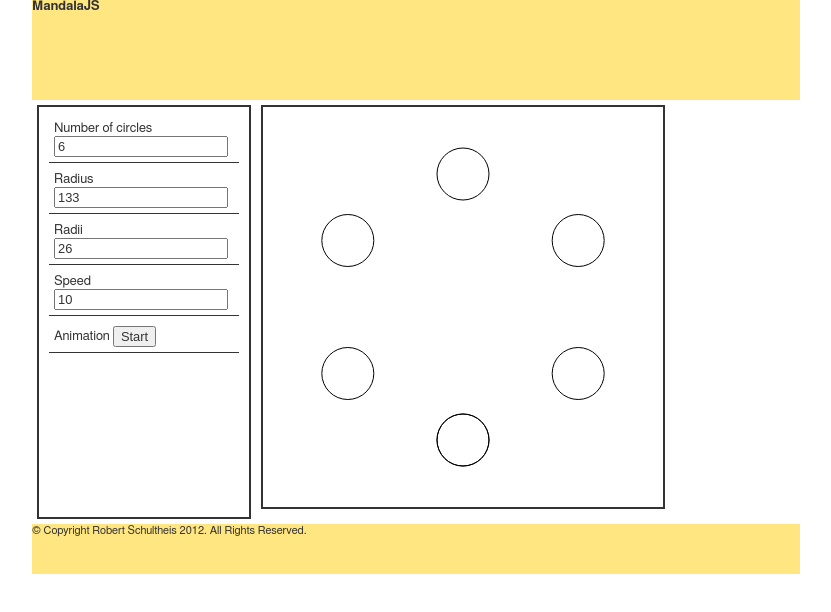
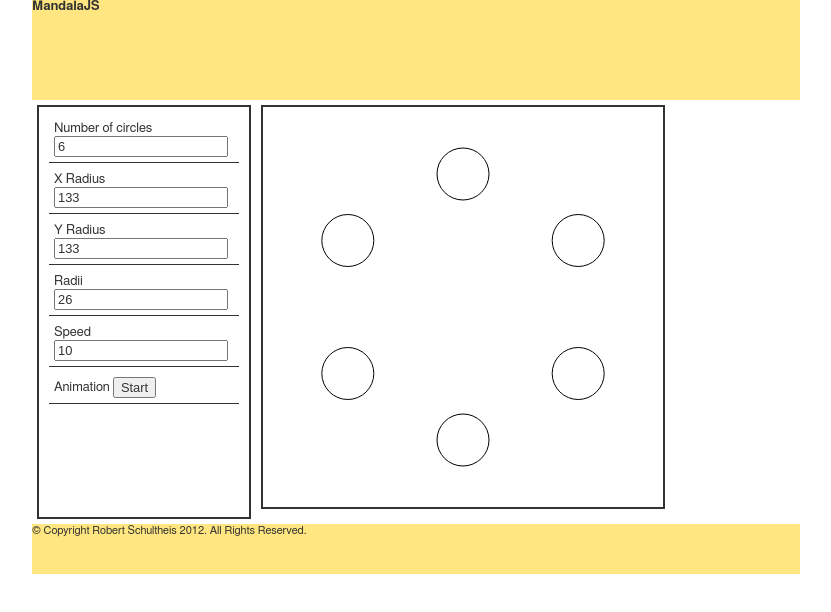
Before and after one commit to rschultheis/mandalajs, a plain HTML site: page index.html in a window 1280 px wide. Shown: the whole page, without its empty margins (224-1055 px from the left). Drawn offline with Linux system fonts and the light colour scheme.

Commit message:
more controls, more coolness

```diff
--- a/_/js/mandala.js
+++ b/_/js/mandala.js
@@ -8,7 +8,8 @@
       var _this = this;
       this.mandala = mandala;
       this.num_circles = 6;
-      this.radius = Math.floor(this.mandala.avg / 3);
+      this.x_radius = Math.floor(this.mandala.avg / 3);
+      this.y_radius = Math.floor(this.mandala.avg / 3);
       this.radii = Math.floor(this.mandala.avg / 15);
       this.circle_jerker = $('#num_circles');
       this.circle_jerker.attr('value', this.num_circles);
@@ -16,10 +17,16 @@
         _this.num_circles = _this.circle_jerker.attr('value');
         return _this.mandala.draw();
       });
-      this.radius_jerker = $('#radius');
-      this.radius_jerker.attr('value', this.radius);
-      this.radius_jerker.change(function(event) {
-        _this.radius = _this.radius_jerker.attr('value');
+      this.x_radius_jerker = $('#x_radius');
+      this.x_radius_jerker.attr('value', this.x_radius);
+      this.x_radius_jerker.change(function(event) {
+        _this.x_radius = _this.x_radius_jerker.attr('value');
+        return _this.mandala.draw();
+      });
+      this.y_radius_jerker = $('#y_radius');
+      this.y_radius_jerker.attr('value', this.y_radius);
+      this.y_radius_jerker.change(function(event) {
+        _this.y_radius = _this.y_radius_jerker.attr('value');
         return _this.mandala.draw();
       });
       this.radii_jerker = $('#radii');
@@ -33,10 +40,10 @@
     Circles.prototype.draw = function() {
       var angle, i, x, y, _i, _ref, _results;
       _results = [];
-      for (i = _i = 0, _ref = this.num_circles; 0 <= _ref ? _i <= _ref : _i >= _ref; i = 0 <= _ref ? ++_i : --_i) {
+      for (i = _i = 1, _ref = this.num_circles; 1 <= _ref ? _i <= _ref : _i >= _ref; i = 1 <= _ref ? ++_i : --_i) {
         angle = ((2.0 * Math.PI / this.num_circles) * i) + this.mandala.offset;
-        x = this.radius * Math.sin(angle);
-        y = this.radius * Math.cos(angle);
+        x = this.x_radius * Math.sin(angle);
+        y = this.y_radius * Math.cos(angle);
         this.mandala.canvas.beginPath();
         this.mandala.canvas.arc(this.mandala.mid.x + x, this.mandala.mid.y + y, this.radii, 0, 2.0 * Math.PI);
         _results.push(this.mandala.canvas.stroke());
--- a/index.html
+++ b/index.html
@@ -84,8 +84,12 @@
               <input type='number' id='num_circles' value='1'/>
             </div>
             <div class='mandala-control'>
-              <label>Radius</label>
-              <input type='number' id='radius' value='1'/>
+              <label>X Radius</label>
+              <input type='number' id='x_radius' value='1'/>
+            </div>
+            <div class='mandala-control'>
+              <label>Y Radius</label>
+              <input type='number' id='y_radius' value='1'/>
             </div>
             <div class='mandala-control'>
               <label>Radii</label>
```
Also changed, not shown: 1 other file.
